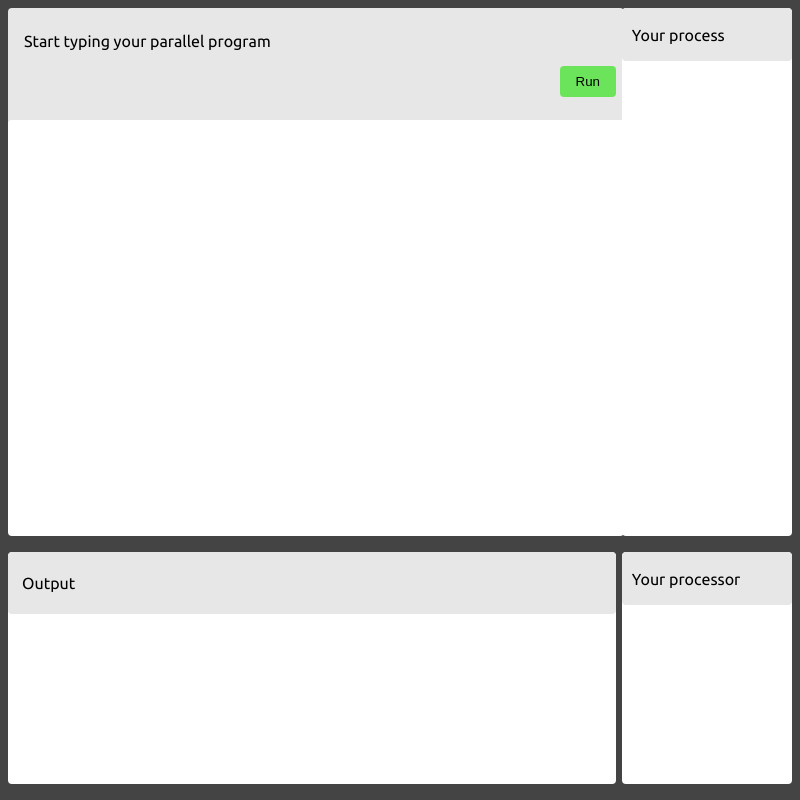
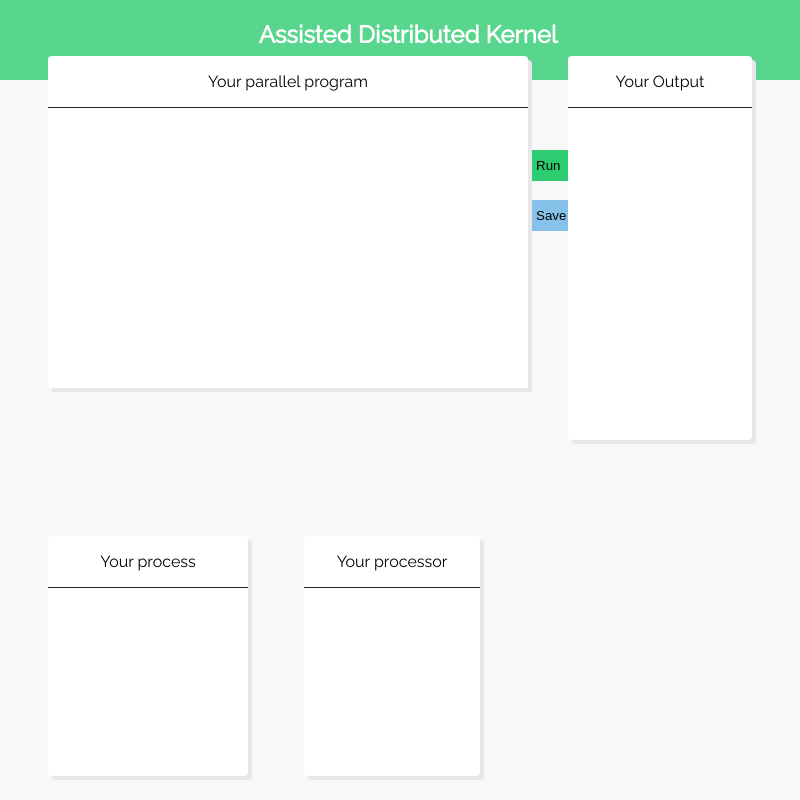
Before and after one commit to DhanviDesai/ADK, an Electron app: page NodePeer/index.html in a window 800 px wide. Drawn offline with Linux system fonts and the light colour scheme; a web font is replaced by a local one.

Commit message:
Interrings arch 3.8.6-5.10, Distri-core 1.14-17.1, UI 3

```diff
--- a/NodePeer/distri-core.js
+++ b/NodePeer/distri-core.js
@@ -50,7 +50,6 @@ function setRootProcessId(id){
 function send(obj){
   var peerList = getDirectPeerObjectList();
   var idList = getDirectPeerId();
-
   //send the code to all the peers
   if(obj.to == 'all'){
     var codeData = {
@@ -61,9 +60,7 @@ function send(obj){
     peerList.forEach((peer, i) => {
       peer.send(JSON.stringify(codeData));
     });
-
   }
-
   else if(obj.to == 'allRank'){
     var rankData = {
       type:'13',
@@ -72,9 +69,7 @@ function send(obj){
     peerList.forEach((peer, i) => {
       peer.send(JSON.stringify(rankData));
     });
-
   }
-
   else if(obj.to == 'allId'){
     var idData = {
       type:'15',
@@ -84,7 +79,6 @@ function send(obj){
       peer.send(JSON.stringify(idData));
     });
   }
-
   //send the data intended to send by the programmer
   else{
     var index;
--- a/NodePeer/distriADK.css
+++ b/NodePeer/distriADK.css
@@ -2,26 +2,215 @@
 body{
   margin:0;
   padding:0;
-  background-color: #444;
-  font-family: 'Ubuntu', sans-serif;
+  background-color: #f8f8f8;
+  font-family: 'Raleway', sans-serif;
 }
 
 .statement{
   color:orange;
 }
 
-#headerInstructions{
+.blocks{
+  box-shadow: 4px 4px #e7e7e7
+}
+
+.heading{
+  text-align: center;
+  border-bottom:1px solid #1c2833;
+  position: sticky;
+}
+
+#codeEditorArea{
   position: absolute;
+  width: 60%;
+  height:35%;
+  overflow: hidden;
+  background-color: #fff;
+  border-radius: 4px;
+  margin-left:48px;
+  margin-top: 7%;
+  overflow-y: auto;
+}
+
+
+.original{
+  position: fixed;
+  width: 60%;
+  box-shadow: 4px 4px #e7e7e7;
+  height: 35%;
+  resize: none;
+  background-color: #fff;
+  border:none;
+  font-family: 'Montserrat';
+  overflow-y: auto;
+}
+
+.writtenStuffInside{
+  padding: 8px;
+}
+
+#codeEditorDummy{
+font-family: 'Montserrat';
+  color: black;
+}
+#codeEditor{
+font-family: 'Montserrat';
+  z-index:11;background:transparent;color:transparent;caret-color: black;
+}
+
+.original span.highlighted {
+    color:#8e44ad;
+}
+
+.original span.ownHighlight{
+  color:  #e67e22;
+}
+
+.original span.varHighlight{
+  color: #16a085;
+}
+
+#codeEditor:focus,
+#codeEditor:active:focus,
+#codeEditor.active:focus,
+#codeEditor.focus,
+#codeEditor:active.focus,
+#codeEditor.active.focus {
+  outline: none !important;
+}
+
+#showInternalProcess{
+  position: absolute;
+  height: 30%;
+  width: 25%;
+  left: 0;
+  margin-bottom: 24px;
+  margin-left: 6%;
+  background-color: #fff;
+  bottom:0;
+  border-radius: 4px;
+  overflow-y: auto;
+}
+
+#showExternalProcess{
+  position: absolute;
+  right: 0;
+  bottom: 0;
+  margin-bottom: 24px;
+  width: 22%;
+  height: 30%;
+  margin-right: 40%;
+  margin-left: 48px;
+  background-color: #fff;
+  border-radius: 4px;
+  overflow-y: auto;
+
+}
+
+
+#outputProcess{
+  position: absolute;
+  height: 48%;
+  right: 0;
+  margin-right: 48px;
+  width: 23%;
+  background-color: #fff;
+  top: 0;
+  margin-top: 7%;
+  border-radius: 4px;
+  overflow-y: auto;
+}
+
+
+#runButton{
+  background-color: #2ecc71   ;
+  border: none;
+  position: absolute;
+  padding-bottom: 8px;
+  padding-top: 8px;
+  padding-left: 16px;
+  padding-right: 16px;
+  top:0;
+  left:65%;
+  margin-top: 150px;
+  border-radius: 4px;
+}
+
+#saveButton{
+  background-color: #85c1e9  ;
+  border: none;
+  position: absolute;
+  padding-bottom: 8px;
+  padding-top: 8px;
+  padding-left: 16px;
+  padding-right: 16px;
+  top:0;
+  left:65%;
+  margin-top: 200px;
+  border-radius: 4px;
+}
+
+#sentProcess{
+  color: #73c6b6 ;
+  font-size: 16px;
+}
+
+#receivedProcess{
+  color: #f1948a ;
+  font-size: 16px;
+}
+
+#idValue{
+  color: #2980b9  ;
+}
+
+#showExtraInformation{
+  position: absolute;
+  width:25%;
+  height: 25%;
+  bottom: 0;
+  right:0;
+  text-align: right;
+  align-items: flex-end;
+  overflow-y: auto;
+  margin-bottom: 24px;
+  margin-right: 48px;
+}
+
+.extraInformtaion{
+  padding: 12px;
+  float: right;
+  border-radius: 4px;
+  background-color:  #f7dc6f ;
+}
+
+#header{
+  position: absolute;
+  top:0;
+  width: 100%;
+  text-align: center;
+  left: 0;
+  color: #fff;
+  height: 10%;
+  background-color:  #58d68d     ;
+}
+
+#header h2{
+  margin-left: 16px;
+}
+
+/*#headerInstructions{
   width: 75%;
   top: 1%;
   left: 1%;
   font-size: 16px;
   height: 15%;
-  background-color: #e7e7e7;
+  background-color: #fff;
   padding: 8px;
   border: none;
   overflow: hidden;
   border-radius: 4px;
+  box-shadow: 4px 4px #e7e7e7;
 }
 
 #outputProcessHeading{
@@ -55,19 +244,10 @@ body{
   background-color: #e7e7e7;
   padding: 1%;
   border-radius: 4px;
-}
+}*/
 
 
-#runButton{
-  background-color: #6be35a;
-  border: none;
-  padding-bottom: 8px;
-  padding-top: 8px;
-  padding-left: 16px;
-  padding-right: 16px;
-  float: right;
-  border-radius: 4px;
-}
+
 
 #runButton:focus,
 #runButton:active:focus,
@@ -78,6 +258,7 @@ body{
   outline: none !important
 }
 
+/*
 #controls{
   width:900px;
   padding: 8px;
@@ -88,100 +269,7 @@ body{
   margin-right: 8px;
   background-color: #fff;
 
-}
+}*/
 
 #runButtonArea{
 }
-
-.original{
-  position: absolute;
-  width:75%;
-  height:50%;
-  resize: none;
-  left: 1%;
-  top: 15%;
-  padding: 8px;
-  background-color: #fff;
-  border:none;
-  border-radius: 4px;
-  overflow-y: auto;
-}
-
-#codeEditorDummy{
-  color:black;
-}
-#codeEditor{
-  z-index:11;background:transparent;color:transparent;caret-color: black;
-}
-
-.original span.highlighted {
-    color:#8e44ad;
-}
-
-.original span.ownHighlight{
-  color:  #e67e22;
-}
-
-.original span.varHighlight{
-  color: #16a085;
-}
-
-#codeEditor:focus,
-#codeEditor:active:focus,
-#codeEditor.active:focus,
-#codeEditor.focus,
-#codeEditor:active.focus,
-#codeEditor.active.focus {
-  outline: none !important;
-}
-
-#showInternalProcess{
-  position: absolute;
-  height: 66%;
-  right: 1%;
-  width: 21.25%;
-  background-color: #fff;
-  top: 1%;
-  border-radius: 4px;
-  overflow-y: auto;
-}
-
-p{
-    margin-left: 8px;
-}
-#showExternalProcess{
-  position: absolute;
-  right: 1%;
-  top:69%;
-  width: 21.25%;
-  height: 29%;
-  background-color: #fff;
-  border-radius: 4px;
-  overflow-y: auto;
-
-}
-
-#outputProcess{
-  position: absolute;
-  height: 29%;
-  left: 1%;
-  width: 76%;
-  background-color: #fff;
-  top: 69%;
-  border-radius: 4px;
-  overflow-y: auto;
-}
-
-#sentProcess{
-  color: #73c6b6 ;
-  font-size: 16px;
-}
-
-#receivedProcess{
-  color: #f1948a ;
-  font-size: 16px;
-}
-
-#idValue{
-  color: #2980b9  ;
-}
--- a/NodePeer/index.html
+++ b/NodePeer/index.html
@@ -7,7 +7,7 @@
   <meta http-equiv="Content-Security-Policy" content="script-src 'self' 'unsafe-inline';" />
 <!--  <link rel="stylesheet" href="index.css" type="text/css"> -->
   <link rel="stylesheet" href="distriADK.css" type="text/css">
-  <link href="https://fonts.googleapis.com/css2?family=Playfair+Display&family=Tenali+Ramakrishna&family=Ubuntu&display=swap" rel="stylesheet">
+  <link href="https://fonts.googleapis.com/css2?family=Montserrat&family=Playfair+Display&family=Tenali+Ramakrishna&family=Ubuntu&family=Raleway&display=swap" rel="stylesheet">
   </head>
   <body>
 <!--    <video autoplay muted loop id="backgroundVideo">
@@ -33,13 +33,18 @@
   </div>-->
 
   <!-- This section is for some heading and instructions -->
-  <div id="headerInstructions">
-    <p style="width:auto;">Start typing your parallel program</p>
-    <button id="runButton">Run</button>
-  </div>
+
 
   <!-- This will be for text area -->
-  <div id="codeEditorArea">
+  <div id="header">
+    <h2>Assisted Distributed Kernel</h2>
+  </div>
+  <button id="runButton">Run</button>
+  <button id="saveButton">Save</button>
+  <div id="codeEditorArea" class="blocks">
+    <div class="heading" id="headerInstructions">
+      <p>Your parallel program</p>
+    </div>
     <div id="codeEditor" class="original" contenteditable="true" autofocus=true ></div>
     <div id="codeEditorDummy" class="original"></div>
   </div>
@@ -49,24 +54,27 @@
   </div>-->
 
   <!-- This will be for  section showing where all the processes are being executed -->
-  <div id="showInternalProcess">
-    <div id="internalProcessHeading">
+  <div id="showInternalProcess" class="blocks">
+    <div class="heading">
       <p>Your process </p>
     </div>
   </div>
 
   <!-- This will be for the bottom section for output -->
-  <div id="outputProcess">
-    <div id="outputProcessHeading">
-      <p>Output</p>
+  <div id="outputProcess" class="blocks">
+    <div class="heading">
+      <p>Your Output</p>
     </div>
   </div>
 
   <!-- This section is for showing which and all processes from other computers are being executed here -->
-  <div id="showExternalProcess">
-    <div id="externalProcessHeading">
+  <div id="showExternalProcess" class="blocks">
+    <div class="heading">
       <p>Your processor </p>
     </div>
+  </div>
+
+  <div id="showExtraInformation">
   </div>
 
   <script> window.$ = window.jQuery = require('./jquery.min.js');</script>
--- a/NodePeer/temp1.js
+++ b/NodePeer/temp1.js
@@ -1 +1 @@
-function generateRandomData(){var list = [];for(var i=1;i<10001;i++){list.push(i);}return list;}var r = rank();var s = size();if(r==0){var list = generateRandomData();var ps = Math.floor(list.length/s);for(var p =1;p<s;p++){var portion = list.slice((p-1)*ps,p*ps);send({to:p,data:portion});}var rootPortion = list.slice((s-1) * ps,list.length);var localSum = rootPortion.reduce((prev,next) => prev+next);recv({from:'all'},(data) =>{localSum += data;print(''+localSum);});}else{recv({from:0},(data) => {var sum = data.reduce((prev,next) => prev+next);send({to:0,data:sum});});}
+function generateRandomData(){var list = [];for(var i=1;i<11;i++){list.push(i);}return list;}var r = rank();var s = size();if(r==0){var list = generateRandomData();var ps = Math.floor(list.length/s);for(var p =1;p<s;p++){var portion = list.slice((p-1)*ps,p*ps);send({to:p,data:portion});}var rootPortion = list.slice((s-1) * ps,list.length);var localSum = rootPortion.reduce((prev,next) => prev+next);recv({from:'all'},(data) =>{localSum += data;print(''+localSum);});}else{recv({from:0},(data) => {var sum = data.reduce((prev,next) => prev+next);send({to:0,data:sum});});}
--- a/SignallingServer/interings-arch.js
+++ b/SignallingServer/interings-arch.js
@@ -55,7 +55,7 @@ app.post('/getNodes',(req,res)=>{
   var index = -1;
   //Select one random node from the list
   if( nodesOnNetwork.length > 0 ){
-  console.log("In here, new node");
+  console.log("In here,not a new node");
   nodesOnNetwork.forEach((peer, i) => {
     if( peer.openConnections > max && i != index ){
       max = peer.openConnections;
@@ -73,7 +73,7 @@ app.post('/getNodes',(req,res)=>{
   sendMessage(message);
   res.status(200).send('success');
 }else{
-  console.log("In here, not a new node");
+  console.log("In here, new node");
   var message = {
     data:{
       type:'1',
```
Also changed, not shown: NodePeer/codeEditADK.js (+1 -18 lines), NodePeer/handleUi.js (+8 -4 lines), NodePeer/interingsarch-client.js (+6 -31 lines).
